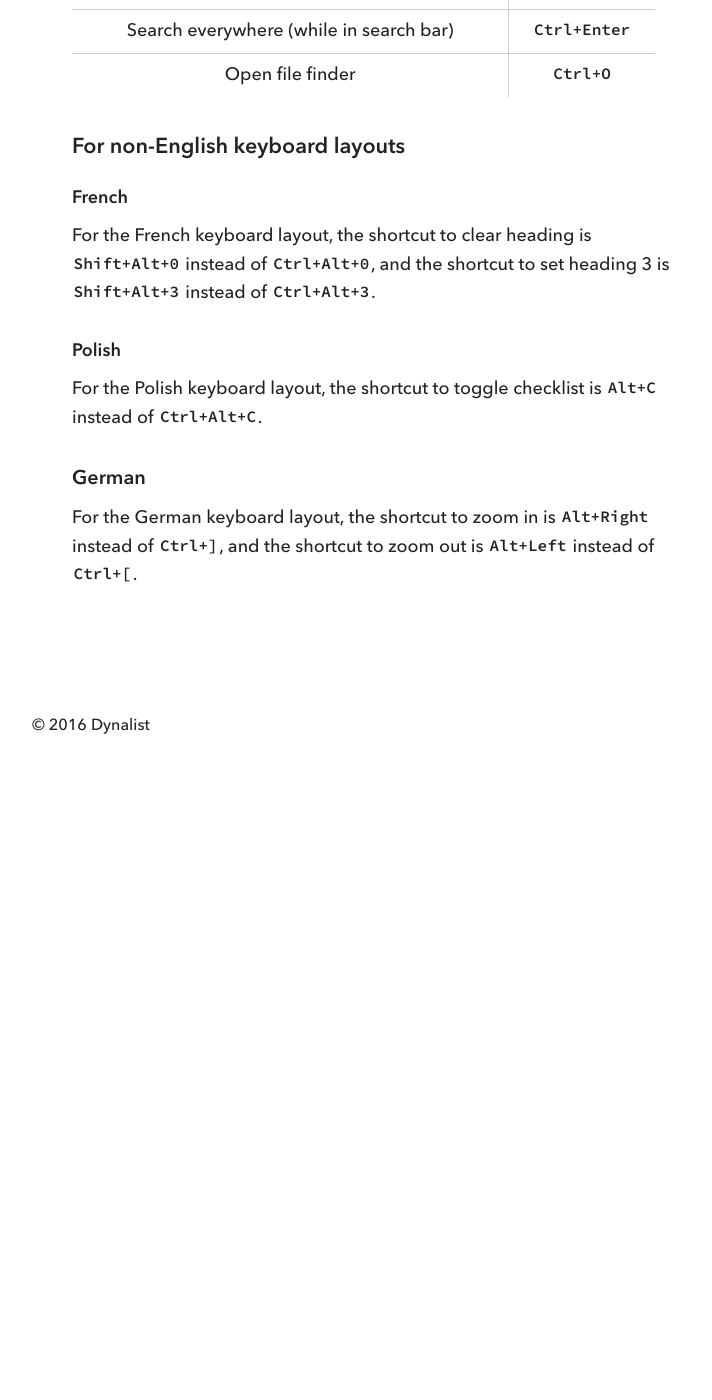
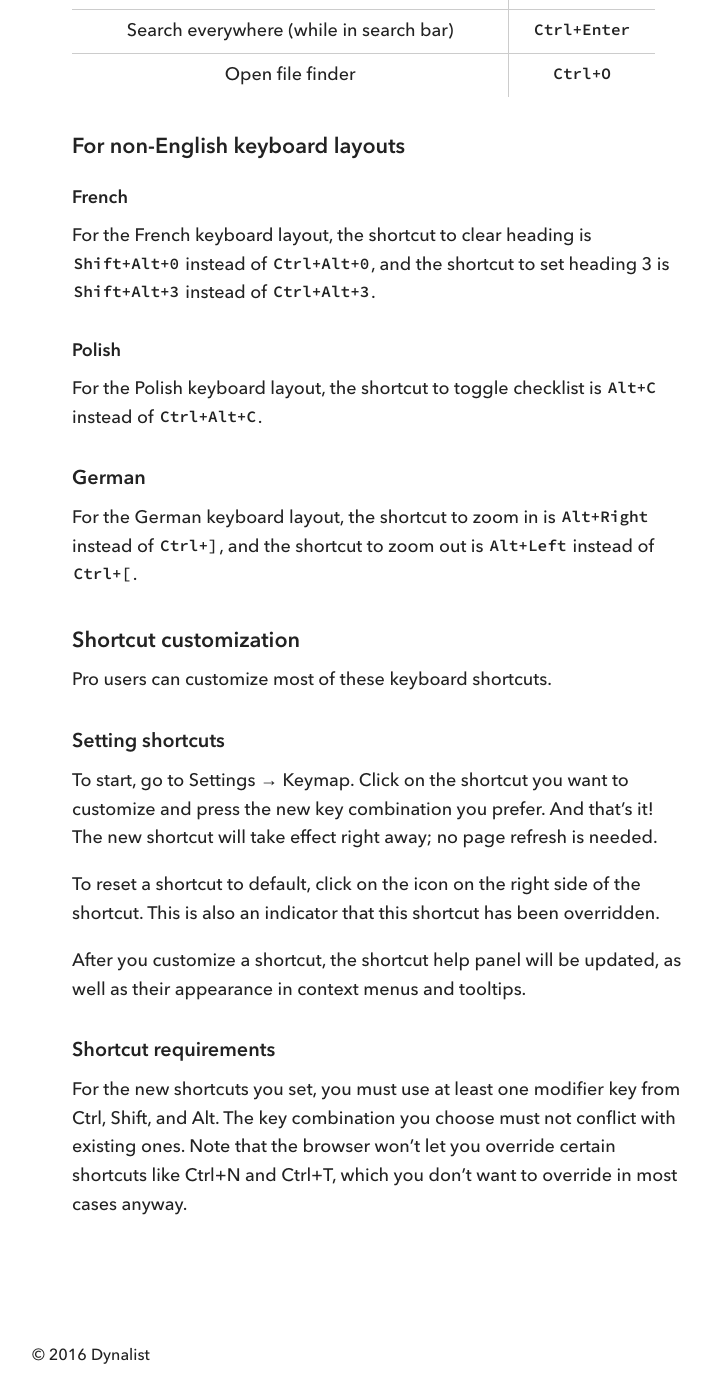
Before and after one commit to mdrain/dynalist-help, a Jekyll site: the page built from _articles/keyboard-shortcuts.md, in a window 1280 px wide and 1400 px high, scrolled down 2601 px. Shown: the whole window, without its empty margins (139-851 px from the left). Built offline with Jekyll 4.4.1, drawn with Linux system fonts in a browser that asks for light colours; before the commit the page ends 3372 px from its top, so only the background shows below that.

Commit message:
Added content for shortcut customization

```diff
--- a/_articles/keyboard-shortcuts.md
+++ b/_articles/keyboard-shortcuts.md
@@ -98,3 +98,19 @@ For the Polish keyboard layout, the shortcut to toggle checklist is `Alt+C` inst
 ### German
 
 For the German keyboard layout, the shortcut to zoom in is `Alt+Right` instead of `Ctrl+]`, and the shortcut to zoom out is `Alt+Left` instead of `Ctrl+[`.
+
+## Shortcut customization
+
+Pro users can customize most of these keyboard shortcuts.
+
+### Setting shortcuts
+
+To start, go to Settings → Keymap. Click on the shortcut you want to customize and press the new key combination you prefer. And that’s it! The new shortcut will take effect right away; no page refresh is needed.
+
+To reset a shortcut to default, click on the icon on the right side of the shortcut. This is also an indicator that this shortcut has been overridden.
+
+After you customize a shortcut, the shortcut help panel will be updated, as well as their appearance in context menus and tooltips.
+
+### Shortcut requirements
+
+For the new shortcuts you set, you must use at least one modifier key from Ctrl, Shift, and Alt. The key combination you choose must not conflict with existing ones. Note that the browser won’t let you override certain shortcuts like Ctrl+N and Ctrl+T, which you don't want to override in most cases anyway.
```
Also changed, not shown: _articles/pro-features.md (+4 -0 lines).
